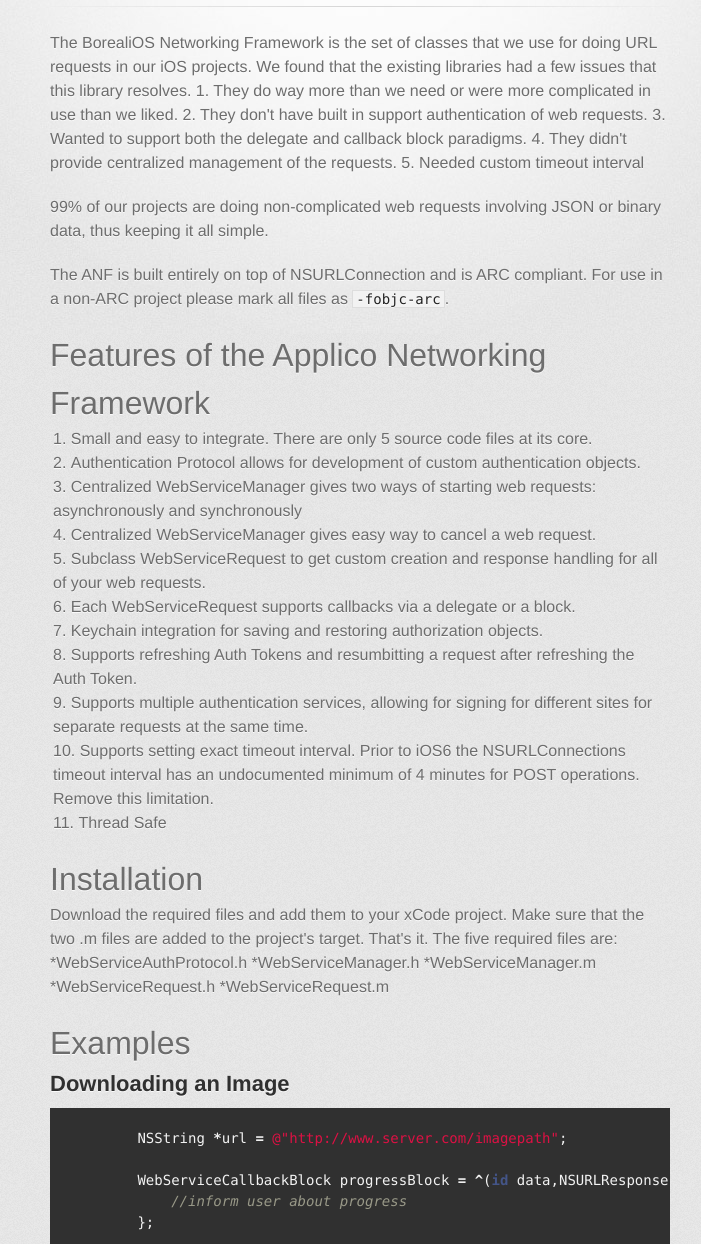
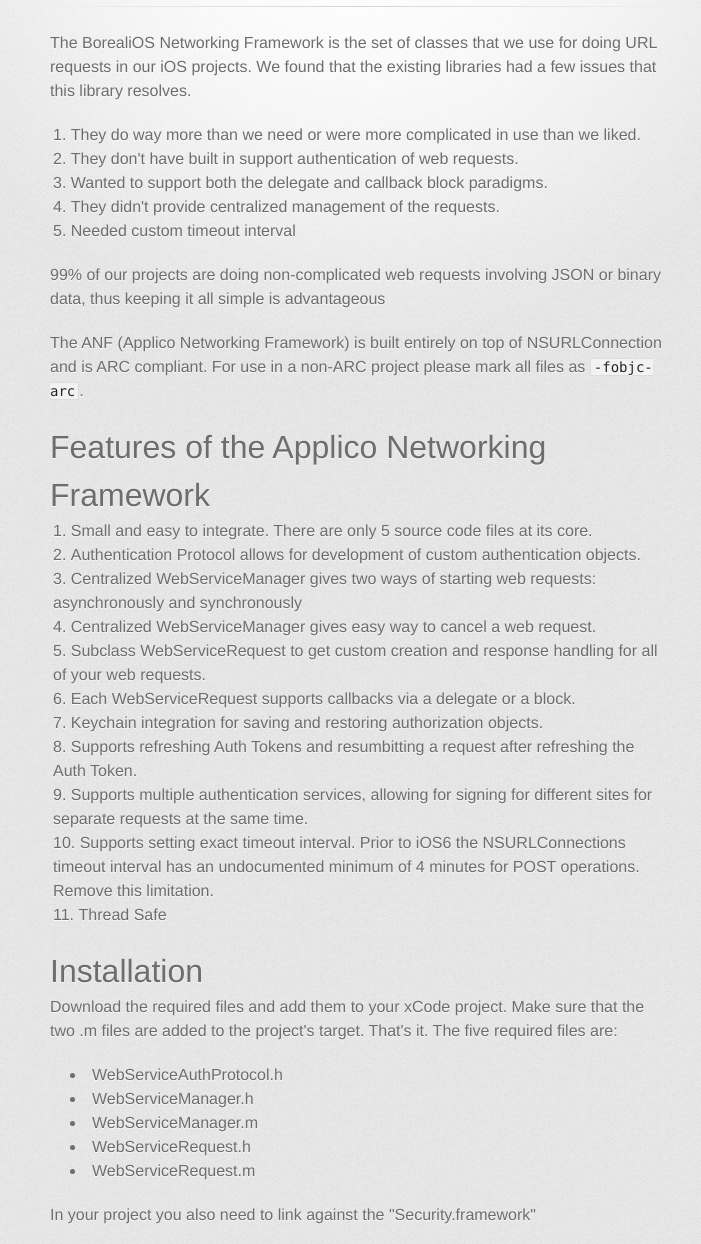
Before and after one commit to applico/BorealiOS, a plain HTML site: page index.html in a window 1280 px wide. Shown: the part 240-1484 px from the top of the page, without its empty margins (280-981 px from the left). Drawn offline with Linux system fonts and the light colour scheme; a web font is replaced by a local one.

```diff
--- a/index.html
+++ b/index.html
@@ -10,7 +10,7 @@
     <!--[if lt IE 9]>
     <script src="//html5shiv.googlecode.com/svn/trunk/html5.js"></script>
     <![endif]-->
-    <title>Borealios by applicoapps</title>
+    <title>Borealios by applico</title>
   </head>
 
   <body>
@@ -23,25 +23,26 @@
         </header>
 
         <section id="downloads" class="clearfix">
-          <a href="https://github.com/applicoapps/BorealiOS/zipball/master" id="download-zip" class="button"><span>Download .zip</span></a>
-          <a href="https://github.com/applicoapps/BorealiOS/tarball/master" id="download-tar-gz" class="button"><span>Download .tar.gz</span></a>
-          <a href="https://github.com/applicoapps/BorealiOS" id="view-on-github" class="button"><span>View on GitHub</span></a>
+          <a href="https://github.com/applico/BorealiOS/zipball/master" id="download-zip" class="button"><span>Download .zip</span></a>
+          <a href="https://github.com/applico/BorealiOS/tarball/master" id="download-tar-gz" class="button"><span>Download .tar.gz</span></a>
+          <a href="https://github.com/applico/BorealiOS" id="view-on-github" class="button"><span>View on GitHub</span></a>
         </section>
 
         <hr>
 
         <section id="main_content">
           <p>The BorealiOS Networking Framework is the set of classes that we use for doing URL requests in our iOS projects.
-We found that the existing libraries had a few issues that this library resolves.
-1. They do way more than we need or were more complicated in use than we liked.
-2. They don't have built in support authentication of web requests.
-3. Wanted to support both the delegate and callback block paradigms.
-4. They didn't provide centralized management of the requests.
-5. Needed custom timeout interval</p>
+We found that the existing libraries had a few issues that this library resolves.</p>
 
-<p>99% of our projects are doing non-complicated web requests involving JSON or binary data, thus keeping it all simple.</p>
+<ol>
+<li>They do way more than we need or were more complicated in use than we liked.</li>
+<li>They don't have built in support authentication of web requests.</li>
+<li>Wanted to support both the delegate and callback block paradigms.</li>
+<li>They didn't provide centralized management of the requests.</li>
+<li>Needed custom timeout interval</li>
+</ol><p>99% of our projects are doing non-complicated web requests involving JSON or binary data, thus keeping it all simple is advantageous</p>
 
-<p>The ANF is built entirely on top of NSURLConnection and is ARC compliant. For use in a non-ARC project please mark all files as <code>-fobjc-arc</code>.</p>
+<p>The ANF (Applico Networking Framework) is built entirely on top of NSURLConnection and is ARC compliant. For use in a non-ARC project please mark all files as <code>-fobjc-arc</code>.</p>
 
 <h1>Features of the Applico Networking Framework</h1>
 
@@ -60,12 +61,15 @@ We found that the existing libraries had a few issues that this library resolves
 </ol><h1>Installation</h1>
 
 <p>Download the required files and add them to your xCode project. Make sure that the two .m files are added to the project's target. That's it.
-The five required files are:
-*WebServiceAuthProtocol.h
-*WebServiceManager.h
-*WebServiceManager.m
-*WebServiceRequest.h
-*WebServiceRequest.m</p>
+The five required files are:</p>
+
+<ul>
+<li>WebServiceAuthProtocol.h</li>
+<li>WebServiceManager.h</li>
+<li>WebServiceManager.m</li>
+<li>WebServiceRequest.h</li>
+<li>WebServiceRequest.m</li>
+</ul><p>In your project you also need to link against the "Security.framework"</p>
 
 <h1>Examples</h1>
 
@@ -128,7 +132,7 @@ Copyright (c) 2013 Applico Inc.</p>
         </section>
 
         <footer>
-          Borealios is maintained by <a href="https://github.com/applicoapps">applicoapps</a><br>
+          Borealios is maintained by <a href="https://github.com/applico">applico</a><br>
           This page was generated by <a href="http://pages.github.com">GitHub Pages</a>. Tactile theme by <a href="http://twitter.com/jasonlong">Jason Long</a>.
         </footer>
 
```
Also changed, not shown: params.json (+1 -1 lines).
